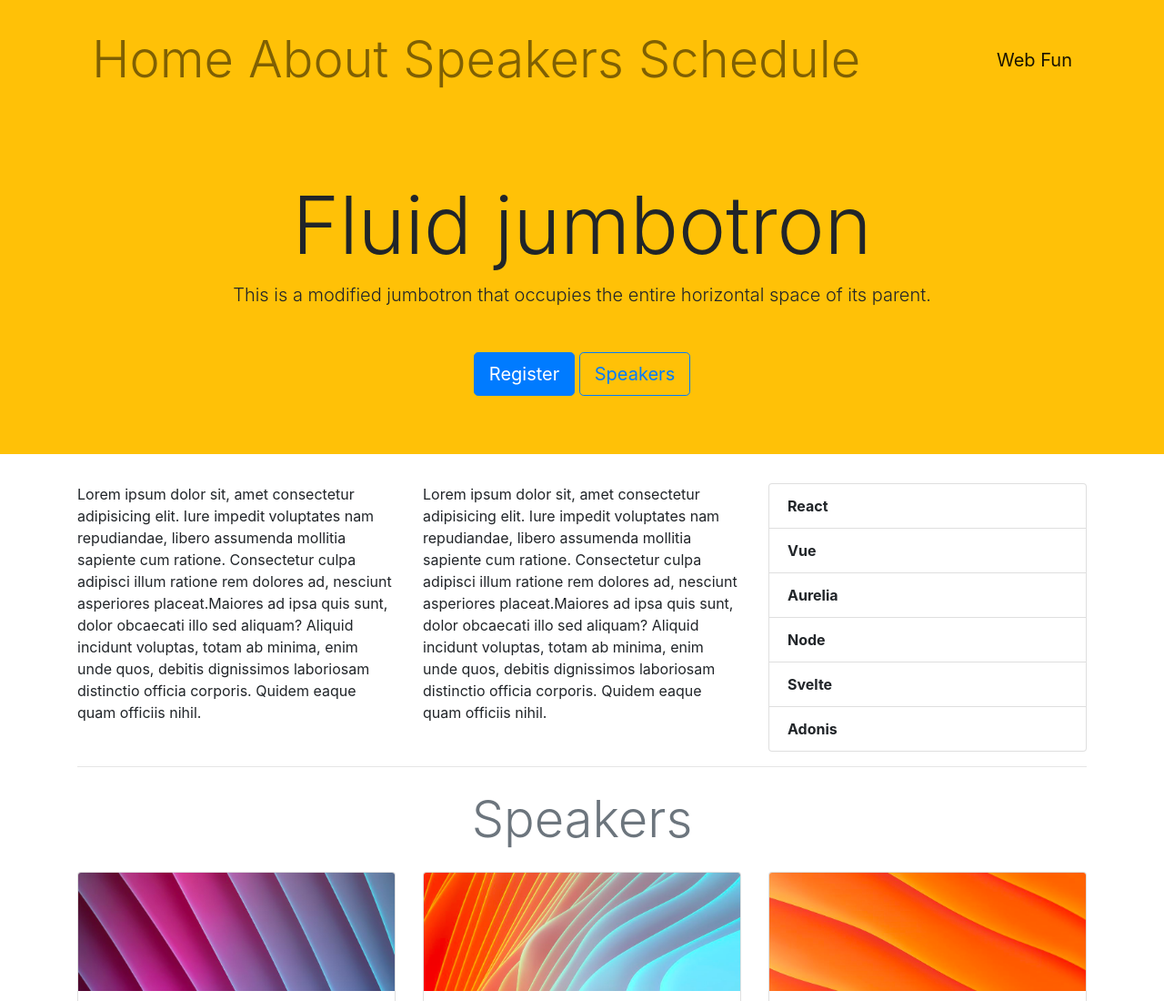
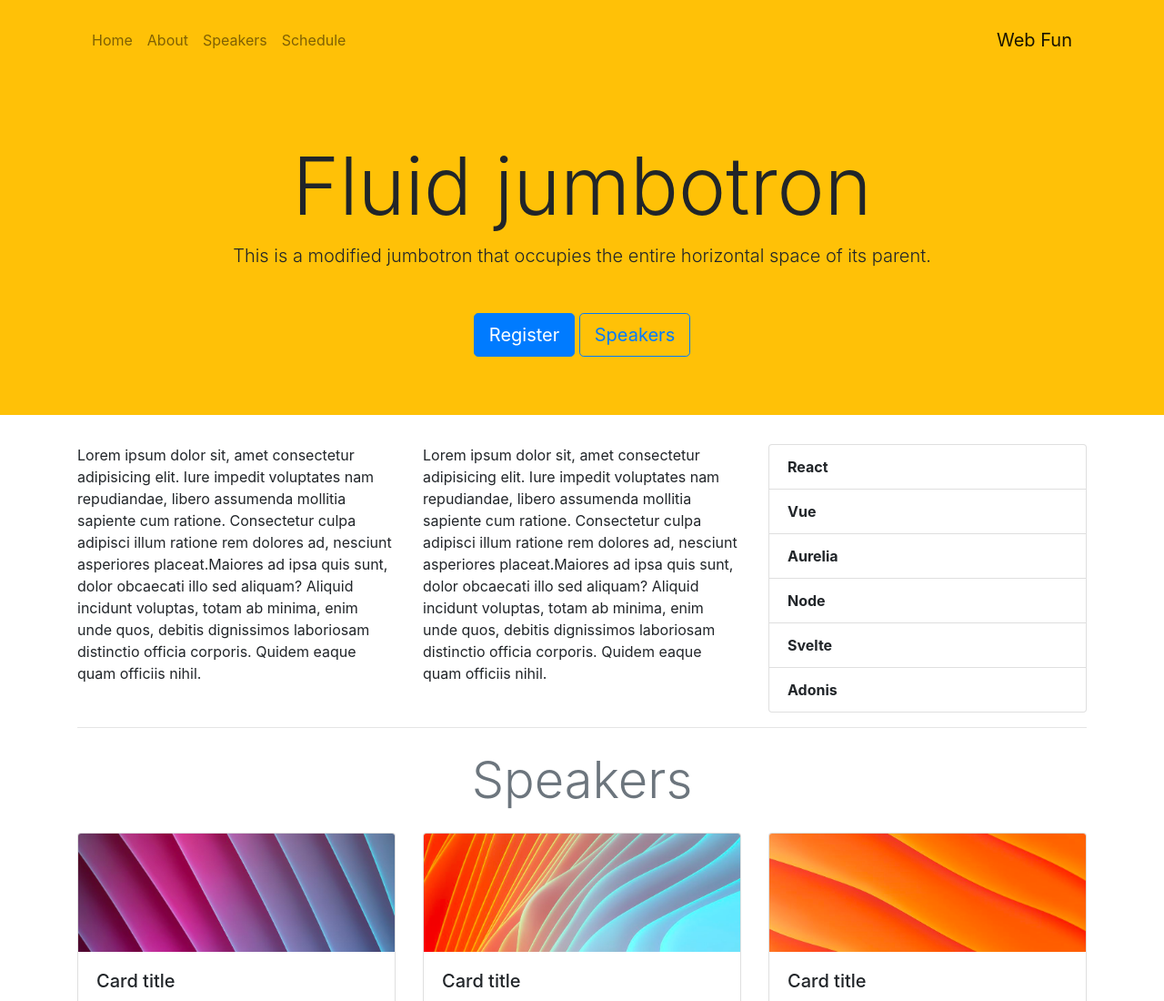
Before and after one commit to Web-Web-Fun/bootstrap, a plain HTML site: page index.html in a window 1280 px wide. Shown: the top 1100 px of the page at 91% size. Drawn offline with nearby package versions, Linux system fonts and the light colour scheme.

Commit message:
font size 3

```diff
--- a/index.html
+++ b/index.html
@@ -27,10 +27,10 @@
                 </button>
                 <div class="collapse navbar-collapse" id="navbarNavAltMarkup">
                     <div class="navbar-nav">
-                        <a class="nav-item nav-link display-4" href="#home">Home <span class="sr-only">(current)</span></a>
-                        <a class="nav-item nav-link display-4" href="#about">About</a>
-                        <a class="nav-item nav-link display-4" href="#speakers">Speakers</a>
-                        <a class="nav-item nav-link display-4" href="#schedule">Schedule</a>
+                        <a class="nav-item nav-link display-5" href="#home">Home <span class="sr-only">(current)</span></a>
+                        <a class="nav-item nav-link display-5" href="#about">About</a>
+                        <a class="nav-item nav-link display-5" href="#speakers">Speakers</a>
+                        <a class="nav-item nav-link display-5" href="#schedule">Schedule</a>
                     </div>
                 </div>
             </div>
```
